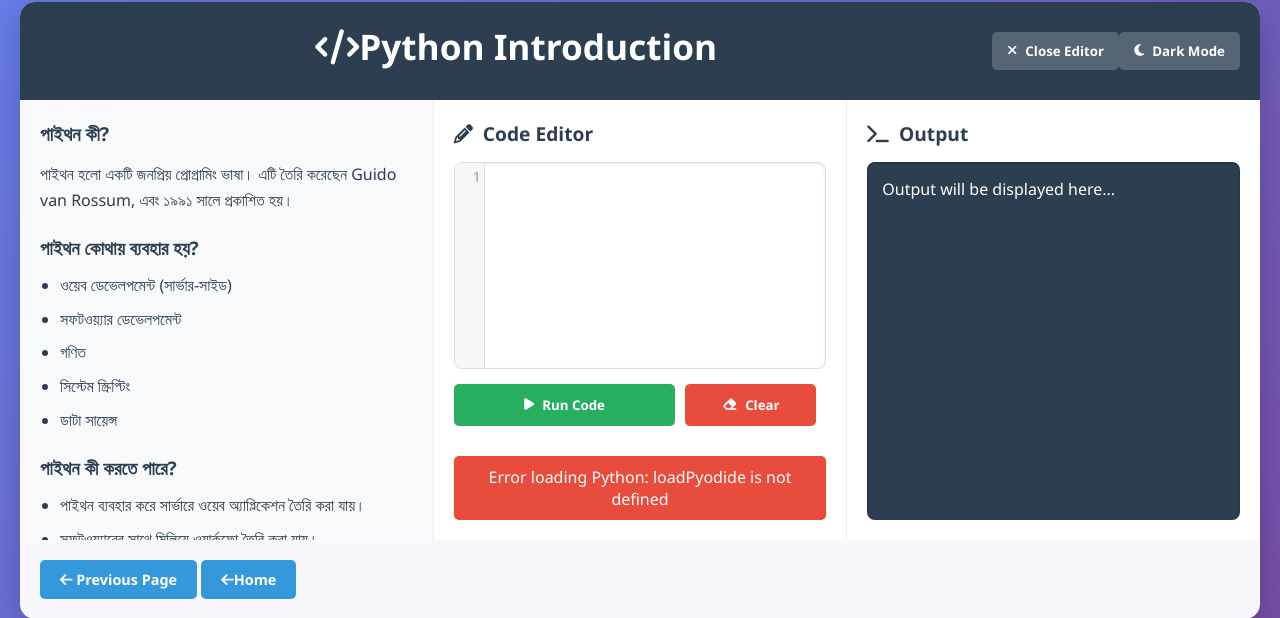
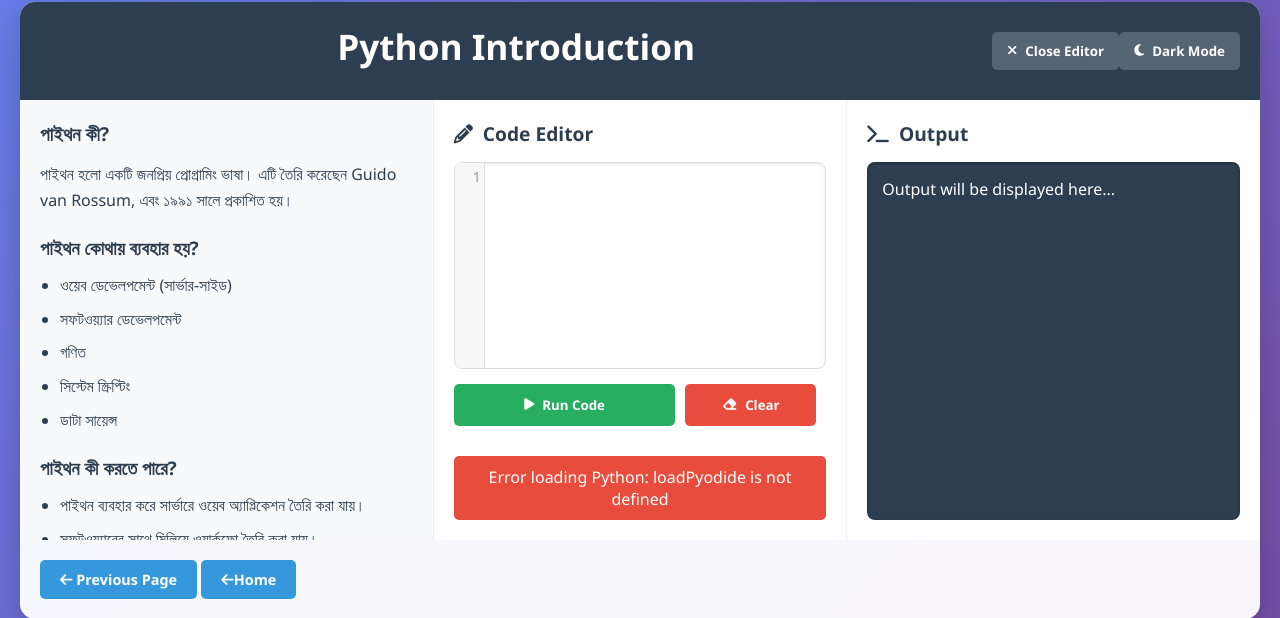
Before and after one commit to rezasdsju/satbeta, a Django app: page /python-runner/ in a window 1280 px wide. Shown: the part 70-688 px from the top of the page. Run offline with Django 5.2, Linux system fonts and the light colour scheme; some libraries are stand-ins or nearby versions.

Commit message:
font awesome

```diff
--- a/home/templates/home/programming/python_runner_0.html
+++ b/home/templates/home/programming/python_runner_0.html
@@ -553,7 +553,7 @@
                 <div class="header-content">
                     <div class="header-left">
                         <div>
-                            <h1><i class="fas fa-code"></i>Python Introduction</h1>
+                            <h1>Python Introduction</h1>
                         </div>
                     </div>
                     <button id="toggle-editor-btn" class="toggle-editor-btn">
```
